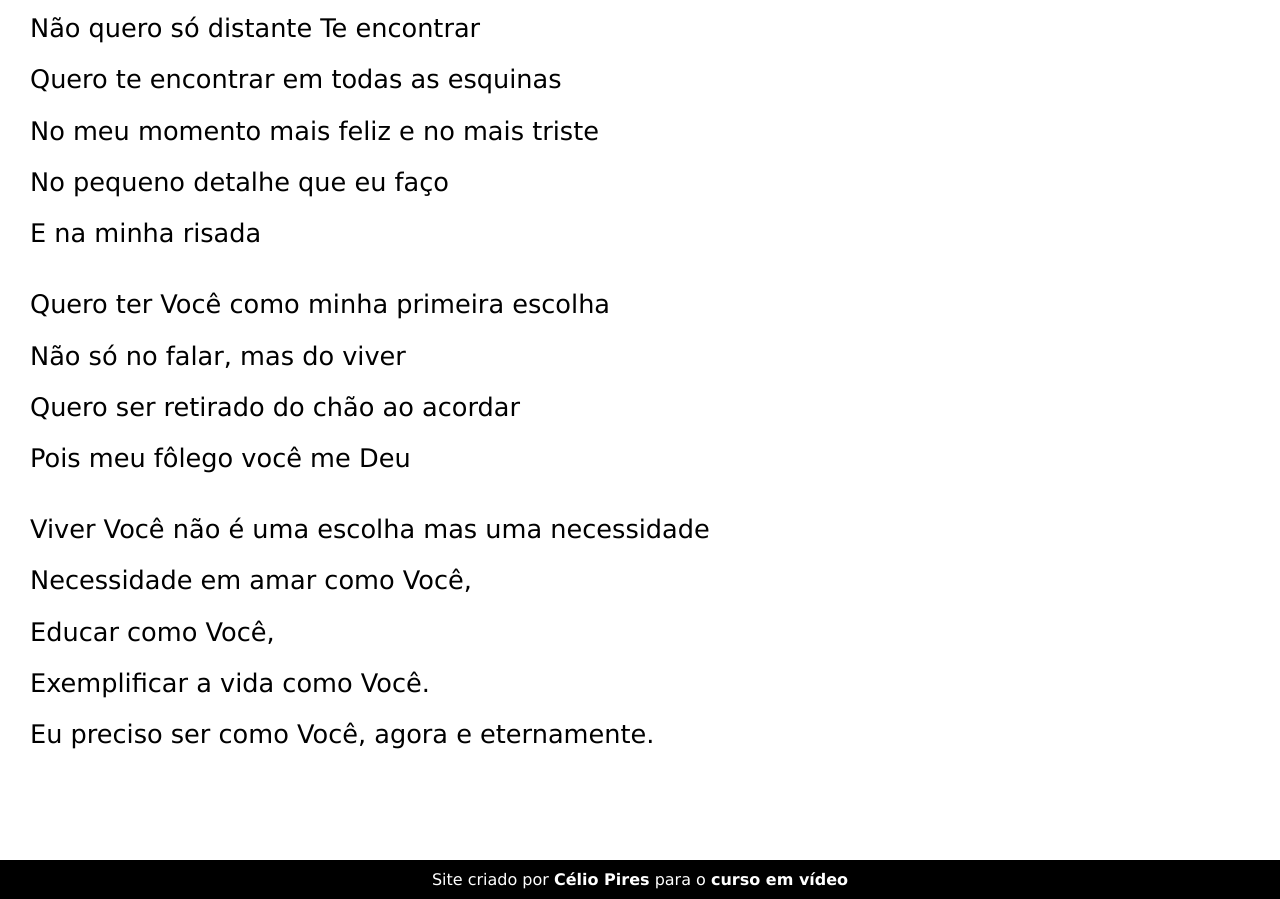
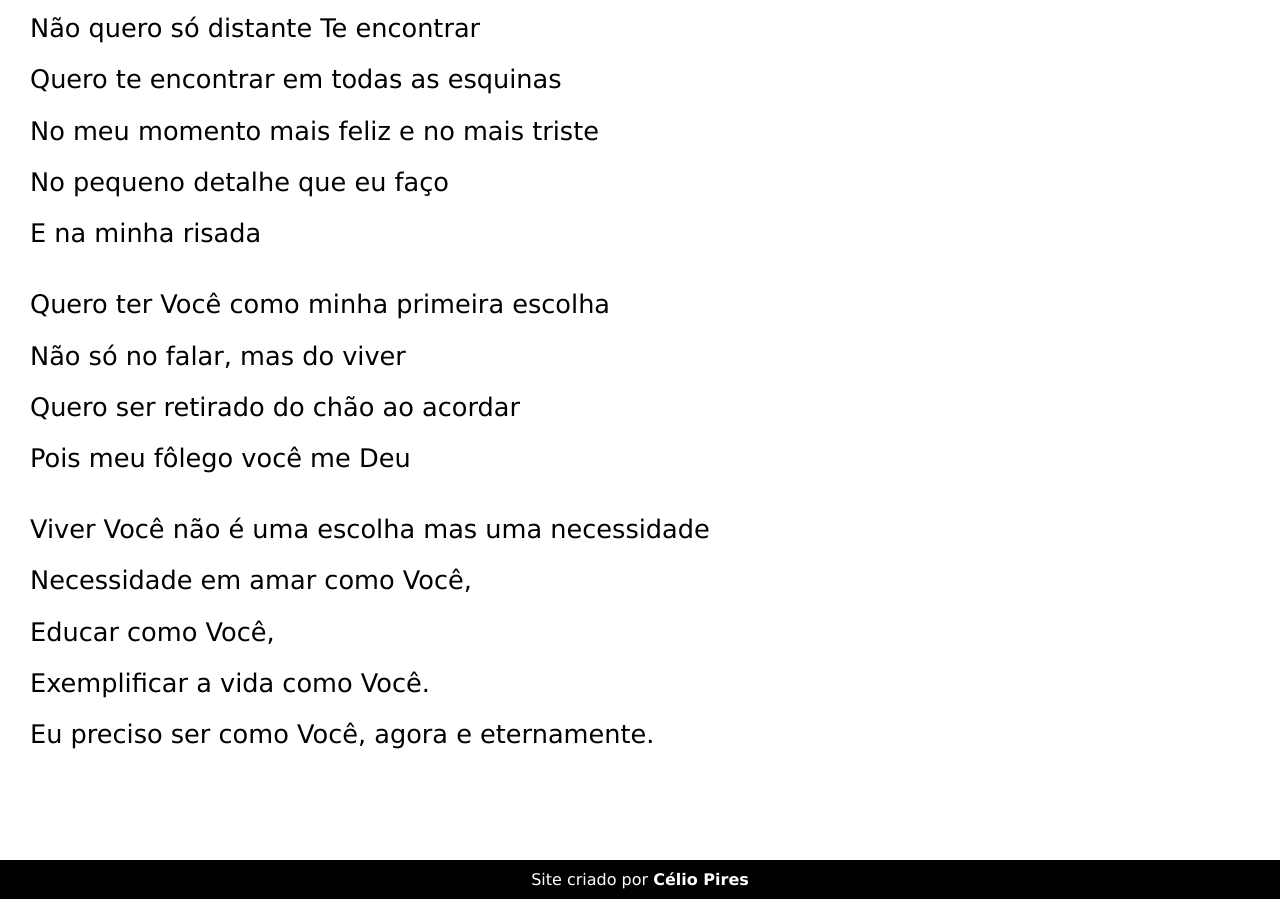
Before and after one commit to celiopiresj/projeto-cordel, a plain HTML site: page index.html in a window 1280 px wide. Shown: the part 2422-3321 px from the top of the page. Drawn offline with Linux system fonts and the light colour scheme.

Commit message:
alterando footer

```diff
--- a/index.html
+++ b/index.html
@@ -81,8 +81,7 @@
         </p>
     </section>
     <footer>
-        <p> Site criado por <a href="https://github.com/celiopiresj" rel="noopener" target="_blank">Célio Pires</a>
-        para o <a href="https://www.cursoemvideo.com/"  rel="noopener" target="_blank">curso em vídeo</a></p>
+        <p> Site criado por <a href="https://github.com/celiopiresj" rel="noopener" target="_blank">Célio Pires</a></p>
     </footer>
 </body>
 </html>
```
